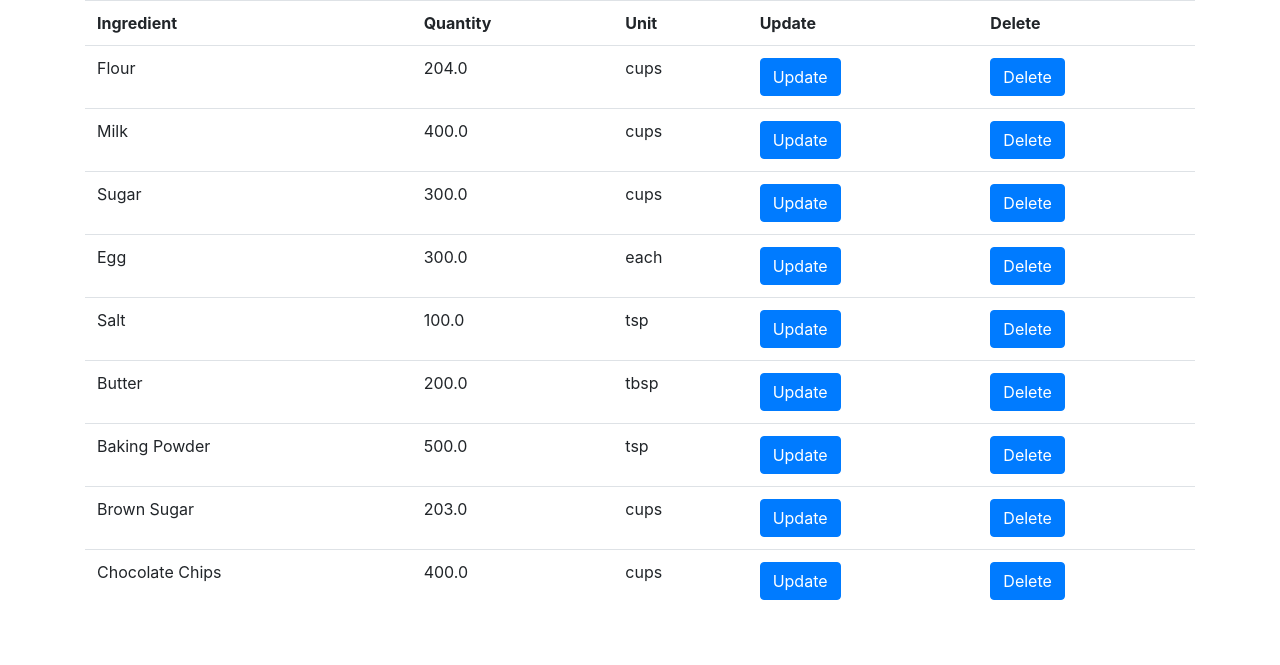
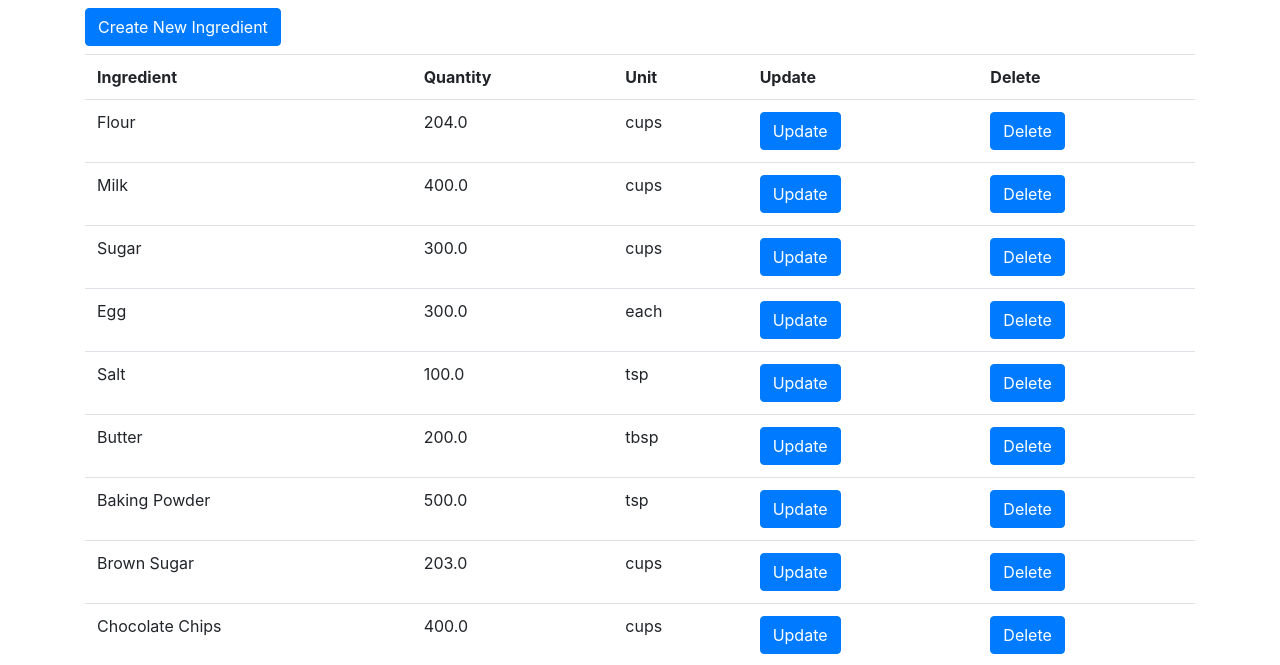
Before and after one commit to myerkes/djangodelights, a Django app: page /ingredients/ in a window 1280 px wide. Shown: the part 56-721 px from the top of the page. Run offline with Django 3.2, Linux system fonts and the light colour scheme; a user stored in the database is signed in; data comes from the database, SQL or seed files in the repository; both versions use the stored data as it was after the commit; some libraries are stand-ins or nearby versions.

Commit message:
Added create new ingredient navigation

```diff
--- a/inventory/templates/inventory/ingredient_list.html
+++ b/inventory/templates/inventory/ingredient_list.html
@@ -2,6 +2,7 @@
 
 {% block content %}
 <div class="container">
+    <a class="btn btn-primary my-2" href="{% url 'ingredientcreate' %}">Create New Ingredient</a>
     <div class="row">
         <div class="col">
             <table class="table">
```
Also changed, not shown: db.sqlite3.
